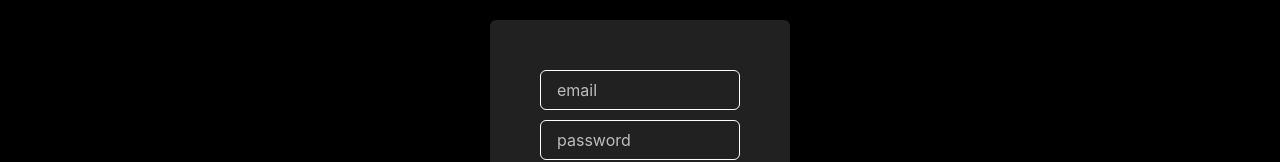
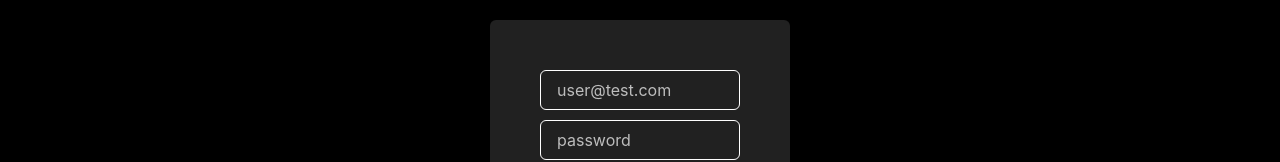
Before and after one commit to alicoskun/music-app, a Next.js app: page /signin in a window 1280 px wide. Shown: the part 305-467 px from the top of the page. Built offline with nearby package versions, Linux system fonts and the light colour scheme; what easy-peasy would draw is missing.

Commit message:
Update login placeholder

```diff
--- a/components/authForm.tsx
+++ b/components/authForm.tsx
@@ -35,7 +35,7 @@ const AuthForm: FC<{ mode: "signin" | "signup" }> = ({ mode }) => {
           <form onSubmit={handleSubmit}>
             <Input
               marginBottom="10px"
-              placeholder="email"
+              placeholder="user@test.com"
               type="email"
               onChange={(e) => setEmail(e.target.value)}
             />
```
